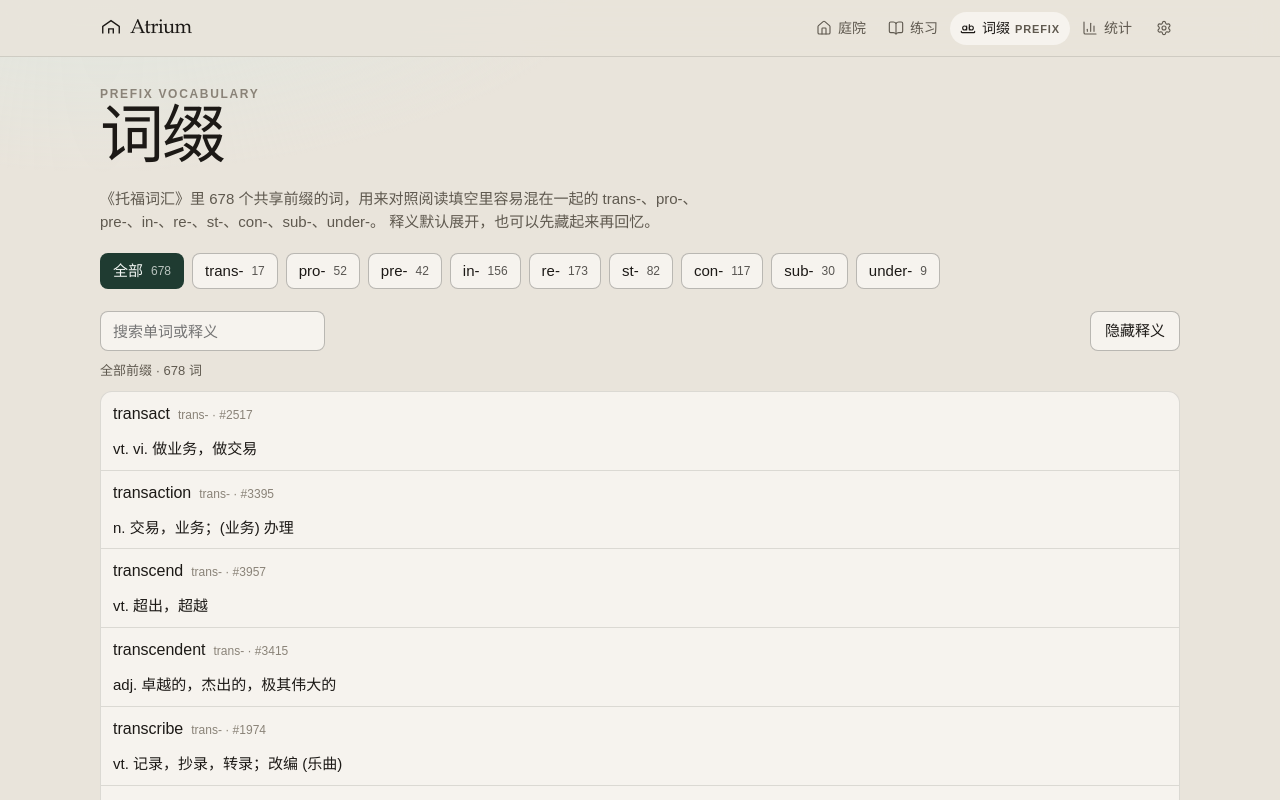
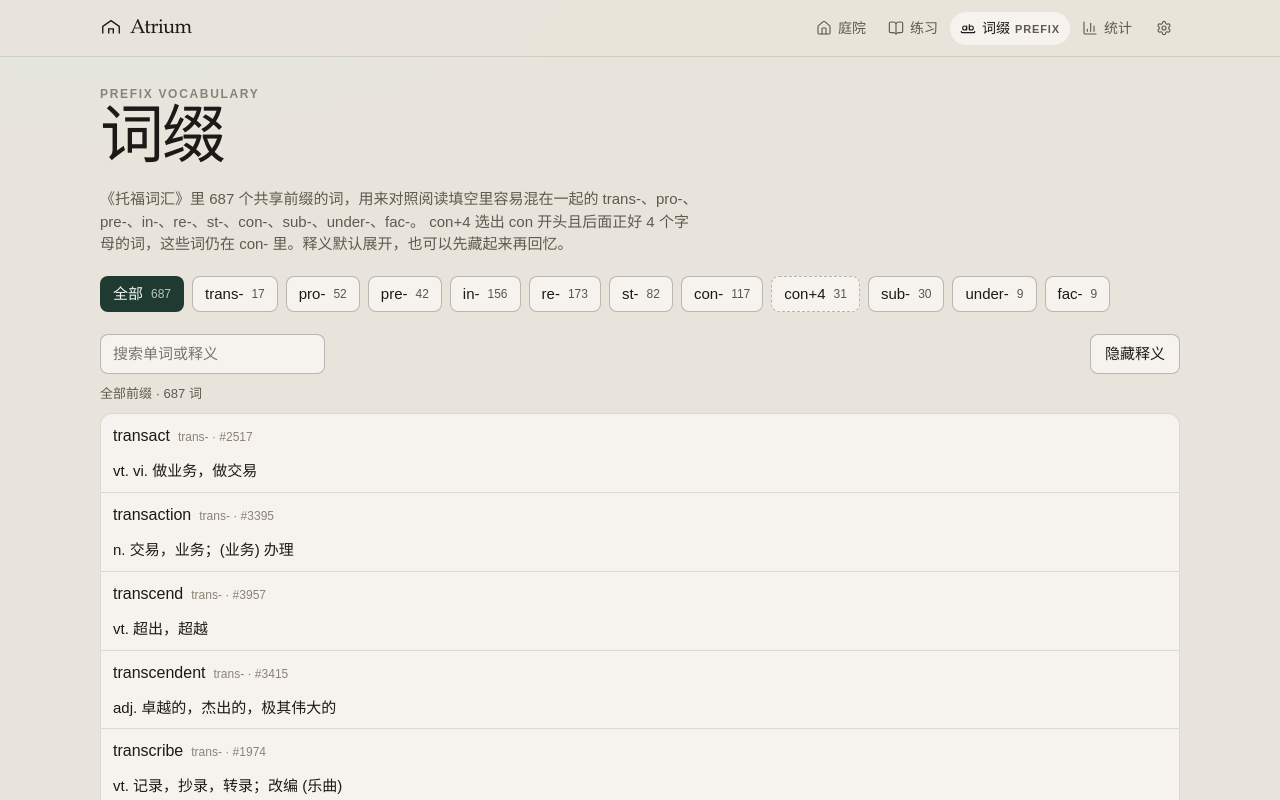
Before and after one commit to Zhang-HL-1/toefl-study, a React (Vite) app: page /#/prefix in a window 1280 px wide. Shown: the top 800 px of the page. Built offline with nearby package versions, Linux system fonts and the light colour scheme.

Commit message:
词缀页增加 con+4 子集筛选，并入 fac- 9 词（整表 687）
Add a con+4 derived filter (31 words, subset of con-) and a new fac- prefix group (9 words). Unique prefix headword count is 687.

```diff
--- a/src/domain/prefixVocab.ts
+++ b/src/domain/prefixVocab.ts
@@ -1,6 +1,6 @@
 import prefixVocabFile from "../data/prefixVocab.json"
 
-export const PREFIXES = ["trans", "pro", "pre", "in", "re", "st", "con", "sub", "under"] as const
+export const PREFIXES = ["trans", "pro", "pre", "in", "re", "st", "con", "sub", "under", "fac"] as const
 
 export type PrefixId = (typeof PREFIXES)[number]
 
@@ -11,6 +11,34 @@ export interface PrefixEntry {
   word: string
   meaning: string
 }
+
+/** A chip that selects words already stored under `after`. It does not add rows. */
+export interface PrefixSubset {
+  id: "con+4"
+  label: string
+  hint: string
+  after: PrefixId
+  matches: (entry: PrefixEntry) => boolean
+}
+
+/** con followed by exactly four letters: seven-letter headwords such as conform. */
+export function isConPlusFour(entry: PrefixEntry): boolean {
+  return entry.prefix === "con" && /^con[a-z]{4}$/i.test(entry.word)
+}
+
+export const PREFIX_SUBSETS: readonly PrefixSubset[] = [
+  {
+    id: "con+4",
+    label: "con+4",
+    hint: "con 开头且后面正好 4 个字母",
+    after: "con",
+    matches: isConPlusFour,
+  },
+]
+
+export type PrefixSubsetId = PrefixSubset["id"]
+
+export type PrefixFilterId = PrefixId | PrefixSubsetId
 
 interface PrefixFile {
   source: { bookId: string; title: string }
@@ -39,3 +67,20 @@ export const PREFIX_VOCAB: readonly PrefixEntry[] = PREFIXES.flatMap((prefix) =>
 export function isPrefixId(value: string | null): value is PrefixId {
   return PREFIXES.some((prefix) => prefix === value)
 }
+
+export function isPrefixSubsetId(value: string | null): value is PrefixSubsetId {
+  return PREFIX_SUBSETS.some((subset) => subset.id === value)
+}
+
+/** Map the prefix query to a filter. A raw "+" in the hash is read as a space. */
+export function parsePrefixFilter(value: string | null): PrefixFilterId | "all" {
+  const normalized = value === "con 4" ? "con+4" : value
+  if (isPrefixId(normalized) || isPrefixSubsetId(normalized)) return normalized
+  return "all"
+}
+
+export function matchesPrefixFilter(entry: PrefixEntry, filter: PrefixFilterId | "all"): boolean {
+  if (filter === "all") return true
+  if (isPrefixId(filter)) return entry.prefix === filter
+  return PREFIX_SUBSETS.find((subset) => subset.id === filter)?.matches(entry) ?? false
+}
--- a/src/index.css
+++ b/src/index.css
@@ -807,6 +807,8 @@ a { color: inherit; }
 
 .prefix-tabs .btn { height: 36px; padding: 0 12px; }
 
+.prefix-tabs .prefix-subset.btn-ghost { border-style: dashed; }
+
 .prefix-count {
   font-size: 12px;
   font-weight: 500;
--- a/src/pages/Prefix.tsx
+++ b/src/pages/Prefix.tsx
@@ -1,6 +1,14 @@
 import { useMemo, useState } from "react"
 import { useSearchParams } from "react-router-dom"
-import { isPrefixId, PREFIXES, PREFIX_SOURCE, PREFIX_VOCAB, type PrefixId } from "../domain/prefixVocab"
+import {
+  matchesPrefixFilter,
+  parsePrefixFilter,
+  PREFIXES,
+  PREFIX_SOURCE,
+  PREFIX_SUBSETS,
+  PREFIX_VOCAB,
+  type PrefixFilterId,
+} from "../domain/prefixVocab"
 import { useTitle } from "../hooks/useTitle"
 
 const PAGE_SIZE = 100
@@ -8,25 +16,50 @@ const PAGE_SIZE = 100
 export function Prefix() {
   const [params, setParams] = useSearchParams()
   const requested = params.get("prefix")
-  const prefix: PrefixId | "all" = isPrefixId(requested) ? requested : "all"
+  const prefix: PrefixFilterId | "all" = parsePrefixFilter(requested)
   const [query, setQuery] = useState("")
   const [showGloss, setShowGloss] = useState(true)
   const [openId, setOpenId] = useState<string | null>(null)
   const [page, setPage] = useState(1)
   useTitle("词缀 Prefix · Atrium")
 
+  const chips = useMemo(() => {
+    const next: { id: PrefixFilterId; label: string; hint?: string; count: number; subset: boolean }[] = []
+    for (const id of PREFIXES) {
+      next.push({
+        id,
+        label: `${id}-`,
+        count: PREFIX_VOCAB.filter((entry) => entry.prefix === id).length,
+        subset: false,
+      })
+      for (const subset of PREFIX_SUBSETS) {
+        if (subset.after !== id) continue
+        next.push({
+          id: subset.id,
+          label: subset.label,
+          hint: subset.hint,
+          count: PREFIX_VOCAB.filter((entry) => subset.matches(entry)).length,
+          subset: true,
+        })
+      }
+    }
+    return next
+  }, [])
+
   const filtered = useMemo(() => {
     const needle = query.trim().toLowerCase()
     return PREFIX_VOCAB.filter((entry) => {
-      if (prefix !== "all" && entry.prefix !== prefix) return false
+      if (!matchesPrefixFilter(entry, prefix)) return false
       if (!needle) return true
       return entry.word.toLowerCase().includes(needle) || entry.meaning.toLowerCase().includes(needle)
     })
   }, [prefix, query])
 
   const visible = filtered.slice(0, page * PAGE_SIZE)
+  const activeSubset = PREFIX_SUBSETS.find((subset) => subset.id === prefix)
+  const caption = prefix === "all" ? "全部前缀" : activeSubset ? `${activeSubset.label} · ${activeSubset.hint}` : `${prefix}-`
 
-  function choosePrefix(next: PrefixId | "all") {
+  function choosePrefix(next: PrefixFilterId | "all") {
     setPage(1)
     setOpenId(null)
     if (next === "all") setParams({}, { replace: true })
@@ -39,8 +72,8 @@ export function Prefix() {
         <p className="eyebrow">Prefix vocabulary</p>
         <h1>词缀</h1>
         <p className="lede">
-          《{PREFIX_SOURCE.title}》里 {PREFIX_VOCAB.length} 个共享前缀的词，用来对照阅读填空里容易混在一起的 trans-、pro-、pre-、in-、re-、st-、con-、sub-、under-。
-          释义默认展开，也可以先藏起来再回忆。
+          《{PREFIX_SOURCE.title}》里 {PREFIX_VOCAB.length} 个共享前缀的词，用来对照阅读填空里容易混在一起的 trans-、pro-、pre-、in-、re-、st-、con-、sub-、under-、fac-。
+          con+4 选出 con 开头且后面正好 4 个字母的词，这些词仍在 con- 里。释义默认展开，也可以先藏起来再回忆。
         </p>
       </header>
 
@@ -53,20 +86,19 @@ export function Prefix() {
         >
           全部 <span className="prefix-count">{PREFIX_VOCAB.length}</span>
         </button>
-        {PREFIXES.map((id) => {
-          const count = PREFIX_VOCAB.filter((entry) => entry.prefix === id).length
-          return (
-            <button
-              key={id}
-              type="button"
-              className={`btn ${prefix === id ? "btn-primary" : "btn-ghost"}`}
-              aria-pressed={prefix === id}
-              onClick={() => choosePrefix(id)}
-            >
-              {id}- <span className="prefix-count">{count}</span>
-            </button>
-          )
-        })}
+        {chips.map((chip) => (
+          <button
+            key={chip.id}
+            type="button"
+            className={`btn ${chip.subset ? "prefix-subset" : ""} ${prefix === chip.id ? "btn-primary" : "btn-ghost"}`}
+            aria-pressed={prefix === chip.id}
+            title={chip.hint}
+            aria-label={chip.hint ? `${chip.label}，${chip.count} 词，${chip.hint}` : undefined}
+            onClick={() => choosePrefix(chip.id)}
+          >
+            {chip.label} <span className="prefix-count">{chip.count}</span>
+          </button>
+        ))}
       </div>
 
       <div className="toolbar">
@@ -98,7 +130,7 @@ export function Prefix() {
       </div>
 
       <p className="prefix-meta">
-        {prefix === "all" ? "全部前缀" : `${prefix}-`} · {filtered.length.toLocaleString()} 词
+        {caption} · {filtered.length.toLocaleString()} 词
         {query.trim() ? " · 搜索结果" : ""}
       </p>
 
```
Also changed, not shown: scripts/test.mjs (+40 -4 lines), src/data/prefixVocab.json, 1 other file (tests, documents, lock files or other folders).
